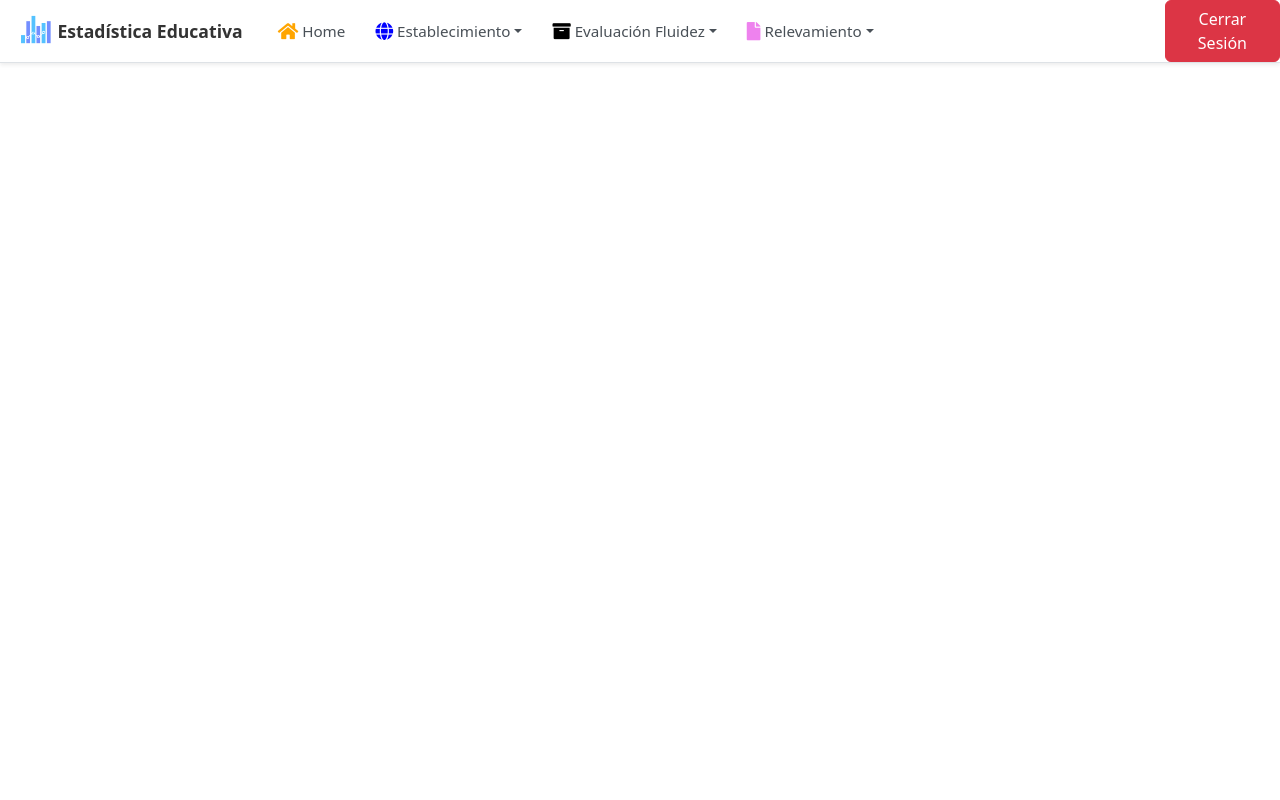
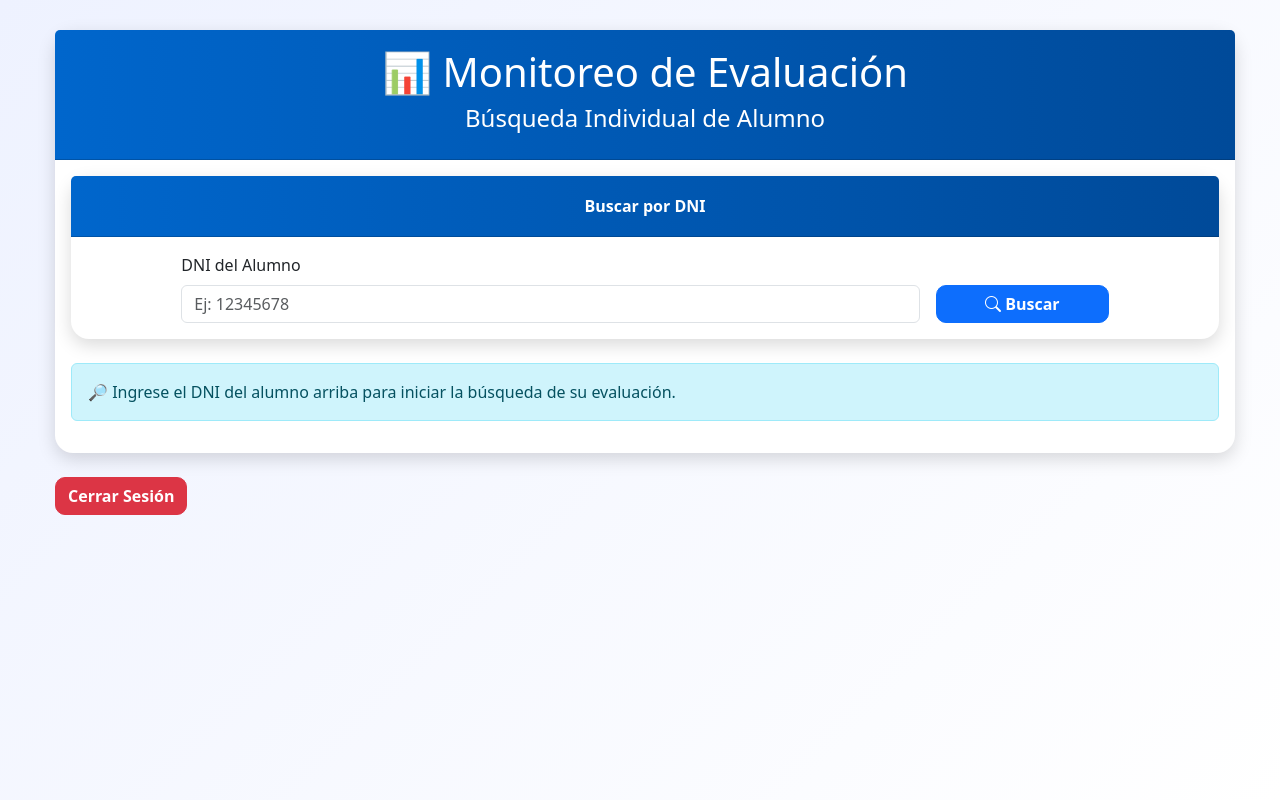
Before and after one commit to EliasMorales23/educacion_ministerio, a Django app: page / in a window 1280 px wide. Run offline with Django 5.2, Linux system fonts and the light colour scheme; the visitor is signed in with stand-in values (Sample User, id 1).

Commit message:
preparacion para despliegue en google

```diff
--- a/evaluaciones_educativas/forms/forms.py
+++ b/evaluaciones_educativas/forms/forms.py
@@ -1,7 +1,21 @@
 from django import forms
 from evaluaciones_educativas.models import *
 
-
+class CueanexoViewForm(forms.Form):
+	cueanexo = forms.CharField(
+        label='CUE/Anexo',
+        max_length=20,  # Ajusta la longitud máxima según tus necesidades
+        widget=forms.TextInput(attrs={'class': 'form-control', 'placeholder': 'Ej: 001/01'})
+    )
+class DniViewForm(forms.Form):
+	# El DNI debería ser un campo de número o texto, dependiendo de si manejas puntos/guiones.
+    # Usamos CharField por flexibilidad.
+    dni = forms.CharField(
+        label='DNI del Alumno',
+		min_length=8,
+        max_length=8,
+        widget=forms.TextInput(attrs={'class': 'form-control', 'placeholder': 'Ej: 12345678', 'pattern': '[0-9]*', 'inputmode': 'numeric'})
+    )
 
 class GradoViewForm(forms.Form):
 	grado= forms.ChoiceField(label='SELECCIONE UN GRADO', required=False, widget=forms.RadioSelect(
--- /dev/null
+++ b/evaluaciones_educativas/templates/lista_filtro_monitoreo.html
@@ -0,0 +1,317 @@
+{% load static %}
+<!DOCTYPE html>
+<html lang="es">
+  <head>
+    <meta charset="UTF-8" />
+    <meta name="viewport" content="width=device-width, initial-scale=1.0" />
+    <title>Filtro Monitoreo</title>
+
+    <link
+      href="https://cdn.jsdelivr.net/npm/bootstrap@5.3.8/dist/css/bootstrap.min.css"
+      rel="stylesheet"
+    />
+    <link
+      rel="stylesheet"
+      href="https://cdn.jsdelivr.net/npm/bootstrap-icons@1.11.3/font/bootstrap-icons.min.css"
+    />
+    <style>
+      body {
+        background: linear-gradient(135deg, #eef2ff, #ffffff);
+        min-height: 100vh;
+        padding: 30px;
+      }
+
+      .container-custom {
+        width: 100%;
+        max-width: none;
+        margin: auto;
+        padding: 0 15px;
+      }
+
+      .card {
+        border-radius: 18px;
+        border: none;
+        box-shadow: 0 6px 18px rgba(0, 0, 0, 0.15);
+      }
+
+      .card-header {
+        background: linear-gradient(90deg, #0066cc, #004a99);
+        color: white;
+        padding: 18px;
+        text-align: center;
+      }
+
+      .btn-custom {
+        border-radius: 10px;
+        font-weight: 600;
+      }
+
+      .bg-alumno {
+        background-color: #007bff !important;
+      }
+      .bg-comprension {
+        background-color: #28a745 !important;
+      }
+
+      /* Sidebar styles */
+      #sidebar-wrapper {
+        width: 70px;
+        transition: width 0.35s ease;
+        overflow: hidden;
+        background: #0a58ca;
+        color: white;
+        position: fixed;
+        top: 0;
+        left: 0;
+        height: 100%;
+        z-index: 1030;
+        padding-top: 20px;
+      }
+
+      #sidebar-wrapper:hover {
+        width: 280px;
+      }
+
+      #sidebar-wrapper .nav-link {
+        color: white;
+        padding: 12px 16px;
+        white-space: nowrap;
+        transition: background 0.25s;
+      }
+
+      #sidebar-wrapper .nav-link:hover {
+        background: rgba(255, 255, 255, 0.15);
+      }
+
+      #sidebar-wrapper i {
+        font-size: 1.3rem;
+        margin-right: 10px;
+      }
+
+      #content-area {
+        margin-left: 10px;
+        transition: margin-left 0.35s ease;
+      }
+
+      #sidebar-wrapper:hover + #content-area {
+        margin-left: 300px;
+      }
+
+      /* --- CAMBIOS CLAVE PARA HABILITAR SCROLL HORIZONTAL --- */
+      /* Eliminamos table-layout: fixed; */
+      /* Aseguramos que el contenido de la tabla NO se achique */
+      .table th,
+      .table td {
+        white-space: nowrap; /* Mantiene todo en una línea para que el scroll funcione */
+        /* Eliminamos overflow: hidden y text-overflow: ellipsis */
+      }
+      /* Aseguramos que la columna de Acción tenga espacio para los botones */
+      .table td:last-child {
+        min-width: 150px; /* Ancho mínimo para la columna de botones */
+        white-space: normal; /* Permitir que los botones envuelvan si es necesario */
+        overflow: visible;
+      }
+      /* --- FIN CAMBIOS CLAVE --- */
+
+      .table td strong {
+        font-weight: bold;
+      }
+    </style>
+  </head>
+
+  <body>
+    {% comment %}
+    <div id="sidebar-wrapper">
+      <ul class="nav flex-column px-2">
+        <li class="nav-item">
+          <a href="{% url 'inicio' %}" class="nav-link">
+            <i class="bi bi-house"></i> <span>Home</span>
+          </a>
+        </li>
+      </ul>
+    </div>
+    {% endcomment %}
+
+    <div id="content-area">
+      <div class="container container-custom">
+        <div class="card mb-4">
+          <div class="card-header">
+            <h1>📊 Monitoreo de Evaluación</h1>
+            <h4>Búsqueda Individual de Alumno</h4>
+          </div>
+
+          <div class="card-body">
+            <div class="card mb-4">
+              <div class="card-header bg-primary text-white fw-bold">
+                Buscar por DNI
+              </div>
+
+              <div class="card-body">
+                <form method="POST" action="{% url 'lista_filtro_monitoreo' %}">
+                  {% csrf_token %}
+                  <div class="row g-3 align-items-end justify-content-center">
+                    <div class="col-md-9 col-lg-8">
+                      <label
+                        for="{{ form_dni.dni.id_for_label }}"
+                        class="form-label"
+                        >DNI del Alumno</label
+                      >
+                      {{ form_dni.dni }} {% if form_dni.dni.errors %}
+                      <div class="text-danger small">
+                        {{ form_dni.dni.errors }}
+                      </div>
+                      {% endif %}
+                    </div>
+
+                    <div class="col-md-3 col-lg-2 d-grid">
+                      <button type="submit" class="btn btn-primary btn-custom">
+                        <i class="bi bi-search"></i> Buscar
+                      </button>
+                    </div>
+                  </div>
+                </form>
+              </div>
+            </div>
+
+            {% if evaluacion and evaluacion != 'vacio'%}
+            <div class="alert alert-success">
+              ✅ Registro encontrado con éxito.
+            </div>
+
+            <div class="table-responsive">
+              <table class="table table-striped table-hover align-middle">
+                <thead class="table-dark">
+                  <tr>
+                    <th colspan="7" class="text-center bg-alumno">
+                      Datos del Alumno
+                    </th>
+                    <th colspan="8" class="text-center bg-comprension">
+                      Resultados de la Evaluación
+                    </th>
+                    <th rowspan="2" class="text-center bg-alumno">Acción</th>
+                  </tr>
+
+                  <tr>
+                    <th>Cueanexo</th>
+                    <th>Grado</th>
+                    <th>Nombre</th>
+                    <th>Apellido</th>
+                    <th>DNI</th>
+                    <th>Sección</th>
+                    <th>Turno</th>
+                    <th>Asistencia</th>
+                    <th>P. Leídas</th>
+                    <th>P1</th>
+                    <th>P2</th>
+                    <th>P3</th>
+                    <th>P4</th>
+                    <th>P5</th>
+                    <th>P6</th>
+                  </tr>
+                </thead>
+
+                <tbody>
+                  <tr>
+                    <td>
+                      {{ evaluacion.alumno.seccion.grado.cueanexo|default:'-' }}
+                    </td>
+                    <td>
+                      {{evaluacion.alumno.seccion.grado.nombre_grado|default:'-'}}
+                    </td>
+                    <td>
+                      <strong
+                        >{{ evaluacion.alumno.nombre|default:'-' }}</strong
+                      >
+                    </td>
+                    <td>{{ evaluacion.alumno.apellido|default:'-' }}</td>
+                    <td>{{ evaluacion.alumno.dni|default:'-' }}</td>
+                    <td>{{ evaluacion.alumno.seccion.seccion|default:'-' }}</td>
+                    <td>{{ evaluacion.alumno.seccion.turno|default:'-' }}</td>
+                    <td>{{ evaluacion.asistencia|default:'-' }}</td>
+                    <td>
+                      {{ evaluacion.cantidad_palabras_leidas|default:"-" }}
+                    </td>
+                    <td>{{ evaluacion.pregunta_1|default:'-' }}</td>
+                    <td>{{ evaluacion.pregunta_2|default:'-' }}</td>
+                    <td>{{ evaluacion.pregunta_3|default:'-' }}</td>
+                    <td>{{ evaluacion.pregunta_4|default:'-' }}</td>
+                    <td>{{ evaluacion.pregunta_5|default:'-' }}</td>
+                    <td>{{ evaluacion.pregunta_6|default:'-' }}</td>
+
+                    <td class="text-center">
+                      <div
+                        class="d-inline-flex flex-wrap gap-1 justify-content-center"
+                      >
+                        {% comment %}
+                        <a
+                          href="{% url 'editar_alumno' alumno_public_id=evaluacion.alumno.public_id %}"
+                          class="btn btn-sm btn-outline-primary btn-custom"
+                          title="Editar Datos del Alumno"
+                        >
+                          <i class="bi bi-person"></i>
+                        </a>
+
+                        <a
+                          href="{% url 'editar_evaluacion' alumno_public_id=evaluacion.alumno.public_id %}"
+                          class="btn btn-sm btn-outline-success btn-custom"
+                          title="Editar Evaluación"
+                        >
+                          <i class="bi bi-journal-check"></i>
+                        </a>
+                        {% endcomment %}
+
+                        <a
+                          href="{% url 'borrar_registro_alumno' alumno_public_id=evaluacion.alumno.public_id %}"
+                          class="btn btn-sm btn-outline-danger btn-custom"
+                          title="Borrar Registro"
+                        >
+                          <i class="bi bi-x-circle"></i>
+                        </a>
+                      </div>
+                    </td>
+                  </tr>
+                </tbody>
+              </table>
+            </div>
+
+            {% elif evaluacion == 'vacio' %}
+            <div class="alert alert-danger">
+              ❌ **Error:** No se encontró ningún registro de evaluación o
+              alumno con el DNI ingresado. Por favor, verifique el número e
+              intente de nuevo.
+            </div>
+
+            {% else %}
+            <div class="alert alert-info">
+              🔎 Ingrese el DNI del alumno arriba para iniciar la búsqueda de su
+              evaluación.
+            </div>
+            {% endif %}
+          </div>
+        </div>
+
+        <div class="d-flex justify-content-between">
+          {% comment %}
+          <a href="{% url 'grados' %}" class="btn btn-primary btn-custom"
+            >Añadir Alumno</a
+          >
+          {% endcomment %}
+          <a href="{% url 'salir' %}" class="btn btn-danger btn-custom"
+            >Cerrar Sesión</a
+          >
+          {% comment %}
+          <button
+            class="btn btn-danger btn-custom"
+            disabled
+            title="La descarga de Excel no está disponible en la vista de filtro individual."
+          >
+            Descargar
+          </button>
+          {% endcomment %}
+        </div>
+      </div>
+    </div>
+
+    <script src="https://cdn.jsdelivr.net/npm/bootstrap@5.3.8/dist/js/bootstrap.bundle.min.js"></script>
+  </body>
+</html>
--- a/evaluaciones_educativas/urls.py
+++ b/evaluaciones_educativas/urls.py
@@ -5,19 +5,20 @@ from . import views
 
 
 urlpatterns = [
-	path('carga_alumno/<uuid:grado_public_id>',views.carga_alumno, name= 'carga_alumno'),
-    path('editar_alumno/<uuid:alumno_public_id>/',views.editar_alumno, name= 'editar_alumno'),
-	path('carga_evaluacion/<uuid:alumno_public_id>/',views.carga_evaluacion, name= 'carga_evaluacion'),
-	path('editar_evaluacion/<uuid:alumno_public_id>/',views.editar_evaluacion, name= 'editar_evaluacion'),
-    path('grados',views.grado, name='grados'),
-	path('lista/<uuid:grado_public_id>/',views.lista, name='lista'),
-    path('lista_grado/<str:grado>',views.lista_grado, name='lista_grado'),
-	path('asistencia/<uuid:alumno_public_id>/',views.asistencia, name='asistencia'),
-	path('editar_asistencia/<uuid:alumno_public_id>/',views.editar_asistencia, name='editar_asistencia'),
+	# path('carga_alumno/<uuid:grado_public_id>',views.carga_alumno, name= 'carga_alumno'),
+    # path('editar_alumno/<uuid:alumno_public_id>/',views.editar_alumno, name= 'editar_alumno'),
+	# path('carga_evaluacion/<uuid:alumno_public_id>/',views.carga_evaluacion, name= 'carga_evaluacion'),
+	# path('editar_evaluacion/<uuid:alumno_public_id>/',views.editar_evaluacion, name= 'editar_evaluacion'),
+    # path('grados',views.grado, name='grados'),
+	# path('lista/<uuid:grado_public_id>/',views.lista, name='lista'),
+    # path('lista_grado/<str:grado>',views.lista_grado, name='lista_grado'),
+	# path('asistencia/<uuid:alumno_public_id>/',views.asistencia, name='asistencia'),
+	# path('editar_asistencia/<uuid:alumno_public_id>/',views.editar_asistencia, name='editar_asistencia'),
     path('borrar_registro_alumno/<uuid:alumno_public_id>/',views.borrar_registro_alumno, name='borrar_registro_alumno'),
-    path('descargar_excel/<uuid:grado_public_id>/',views.descargar_excel, name='excel'),
+    # path('descargar_excel/<uuid:grado_public_id>/',views.descargar_excel, name='excel'),
     path('salir/',views.salir, name='salir'),
-    path('',views.inicio_aplicador, name='inicio')
+    path('',views.filtro_monitoreo, name='lista_filtro_monitoreo'),
+   # path('',views.inicio_aplicador, name='inicio')
     # path('monitoreo/',views.monitoreo, name='monitoreo'),
 
 ]
--- a/evaluaciones_educativas/views.py
+++ b/evaluaciones_educativas/views.py
@@ -295,9 +295,9 @@ def borrar_registro_alumno(request,alumno_public_id):
                 eleccion= form.cleaned_data["borrar"]
                 if eleccion:
                     alumno_id.delete()
-                    return redirect("lista", grado_public_id=grado_public)
+                    return redirect("lista_filtro_monitoreo")
                 else:
-                    return redirect("lista", grado_public_id=grado_public)
+                    return redirect("lista_filtro_monitoreo")
     else:
         form = BorrarRegistroAlumnoForm()
     context = {'form': form,
@@ -367,6 +367,37 @@ def descargar_excel(request,grado_public_id):
 #     contexto={'grados':instancia_grado_cueanexo}
 #     return render(request,"monitoreo.html", contexto)
 
+#---------------------------------------------------------
+@login_required
+def filtro_monitoreo(request):
+    evaluacion=None
+    if request.method == 'POST':
+        #form_cueanexo = CueanexoViewForm(request.POST)
+        form_dni= DniViewForm(request.POST)
+        if form_dni.is_valid():
+            with transaction.atomic():
+                # cueanexo= form_cueanexo.cleaned_data["cueanexo"]
+                dni= form_dni.cleaned_data["dni"]
+                # instancia_grado=Grado.objects.filter(cueanexo__in=cueanexo)
+                # instancia_seccion=get_object_or_404(Seccion,grado_id=instancia_grado)
+                try:
+                    alumno = Alumno.objects.get(dni=dni)
+                    evaluacion = EvaluacionFluidezLectora.objects.get(alumno=alumno)
+                except Alumno.DoesNotExist:
+                    alumno = 'vacio' # No encontró el alumno
+                except EvaluacionFluidezLectora.DoesNotExist:
+                    evaluacion = 'vacio' # Encontró el alumno, pero no la evalua
+
+
+    else:
+        # form_cueanexo = CueanexoViewForm()
+        form_dni = DniViewForm()
+    contexto = {
+        'form_dni': form_dni,
+        'evaluacion':evaluacion}
+    return render(request,"lista_filtro_monitoreo.html",contexto)
+#--------------------------------------------------------
+
 def ausentismo_evaluacion(instancia_evaluacion):
     evaluacion_campos=instancia_evaluacion._meta.fields
     for i in evaluacion_campos:
@@ -385,5 +416,5 @@ def inicio_aplicador(request):
 #logica de logue--BORRAR-------------------
 def salir(request):
     logout(request)
-    return redirect('inicio')
+    return redirect('lista_filtro_monitoreo')
 #-----------------------------
--- a/requirements.txt
+++ b/requirements.txt
@@ -13,3 +13,4 @@ psycopg2-binary==2.9.7 # Adaptador para conectar Django a PostgreSQL.
 python-dotenv==1.0.0 # Para cargar variables de entorno (claves secretas) en desarrollo.
 requests==2.31.0     # Librería estándar para hacer peticiones HTTP (si consumes APIs).
 openpyxl==3.1.3
+whitenoise==6.5.0
```
Also changed, not shown: ministerio_educacion/settings.py (+25 -9 lines), evaluaciones_educativas/templates/lista.html (line endings or trailing spaces), 2 other files.
